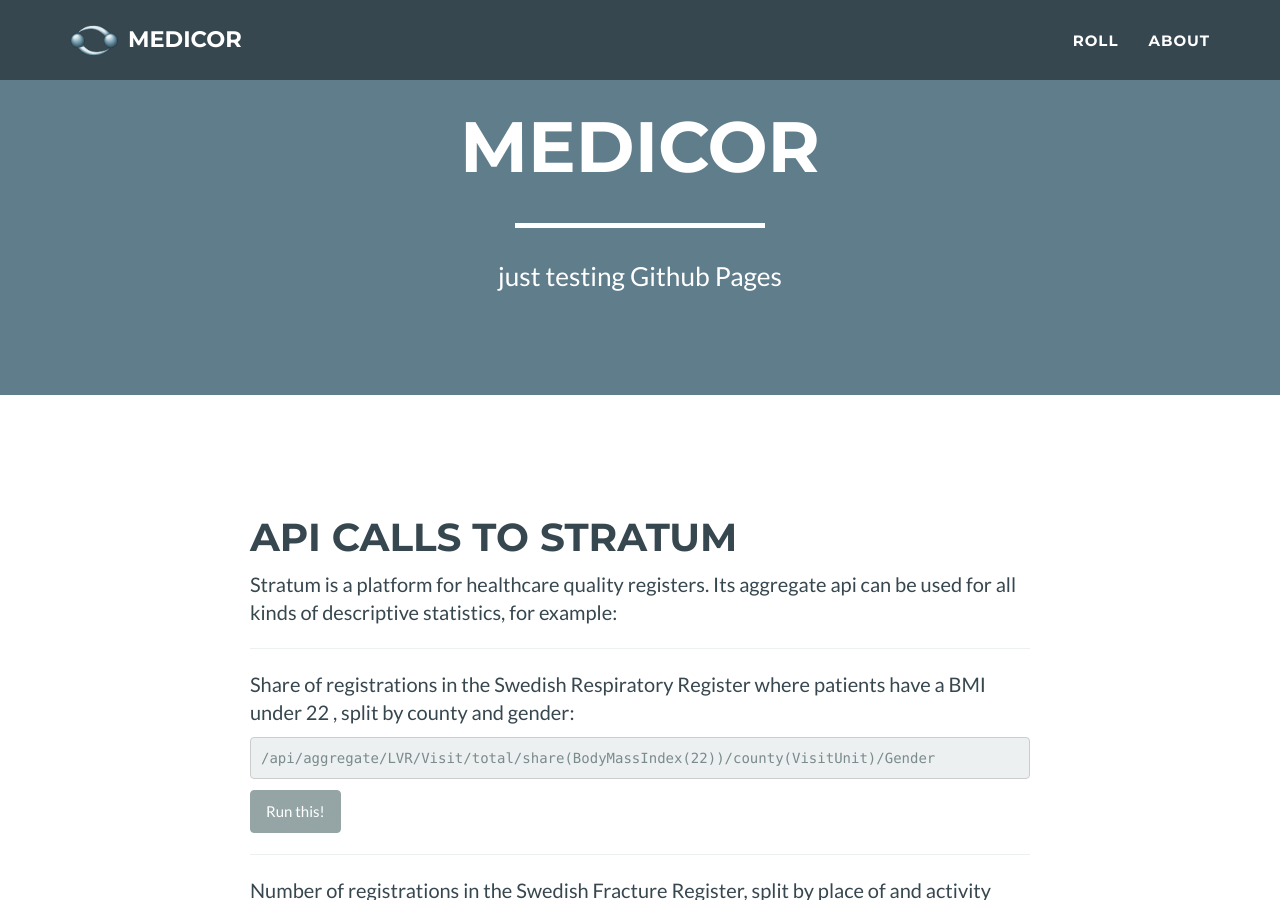
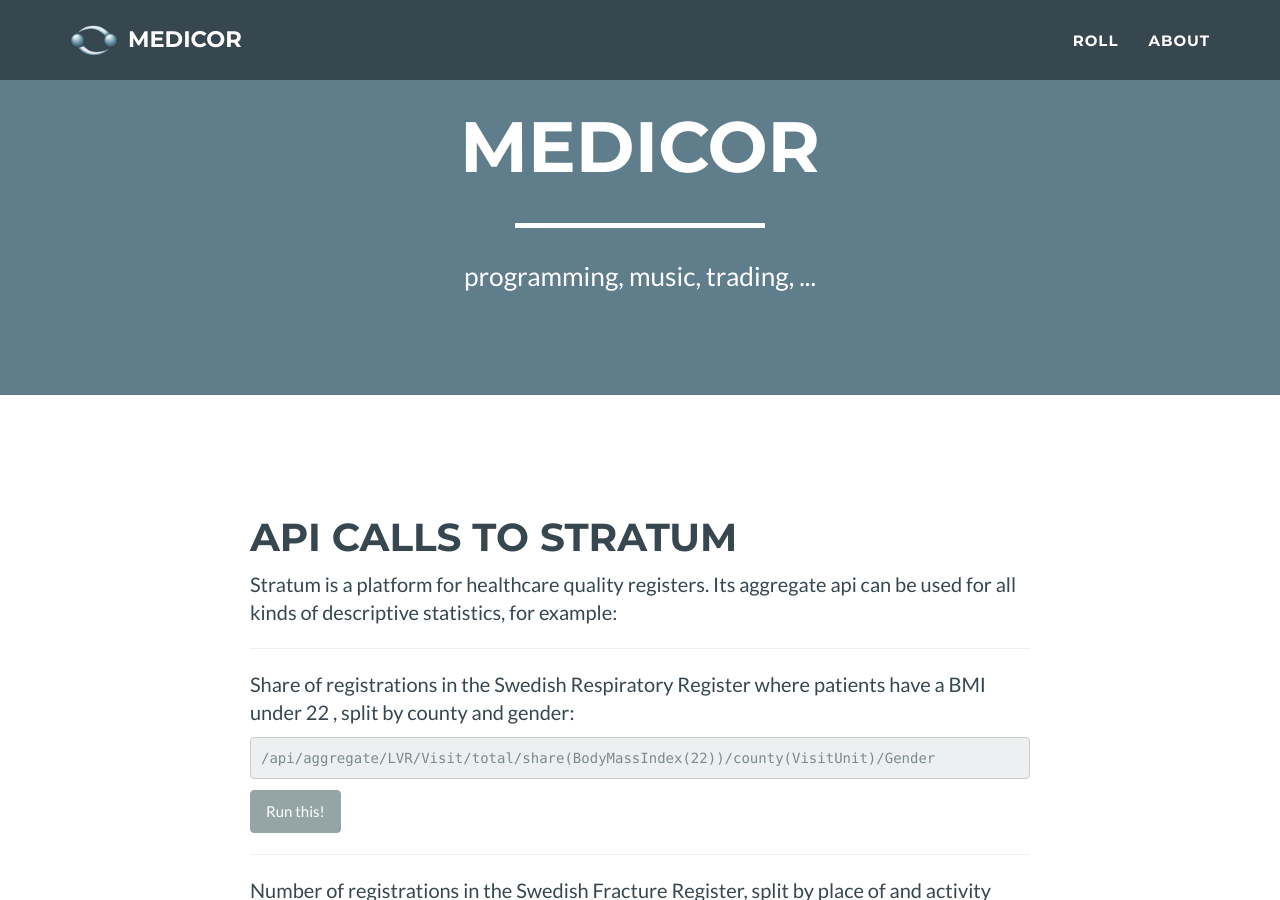
Before and after one commit to medicor/medicor.github.io, a Jekyll site: the page built from index.html, in a window 1280 px wide and 900 px high, scrolled down 380 px. Built offline with Jekyll 4.4.1, drawn with Linux system fonts in a browser that asks for light colours; Markdown is read by kramdown in place of the engine named in the settings.

Commit message:
Updated description

```diff
--- a/_config.yml
+++ b/_config.yml
@@ -2,7 +2,7 @@
 title: Medicor
 email: roger@medicor.se
 url: https://medicor.github.io
-description: "just testing Github Pages"
+description: "programming, music, trading, ..."
 
 # Color settings (hex-codes without the leading hash-tag)
 color:
```
